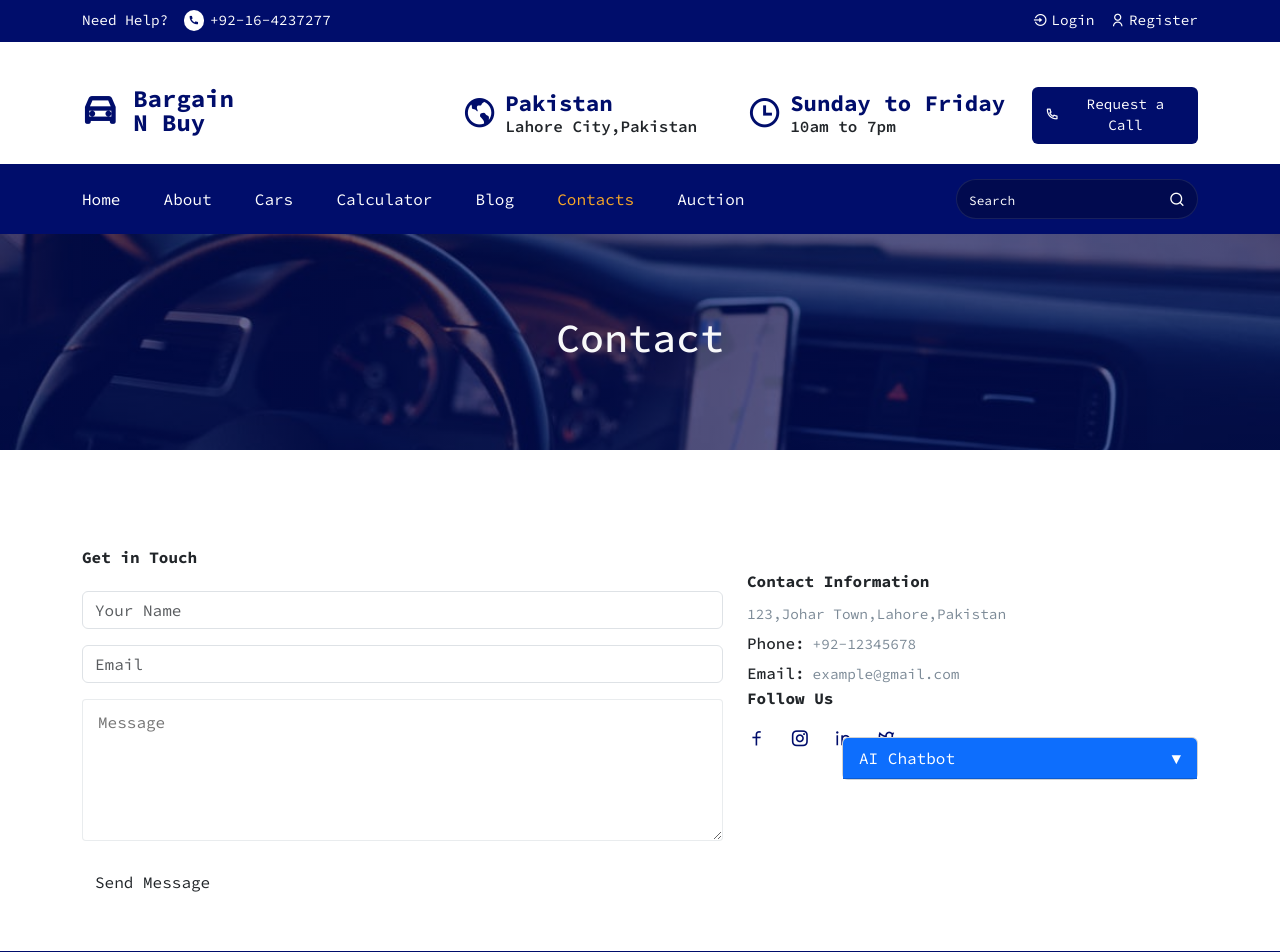
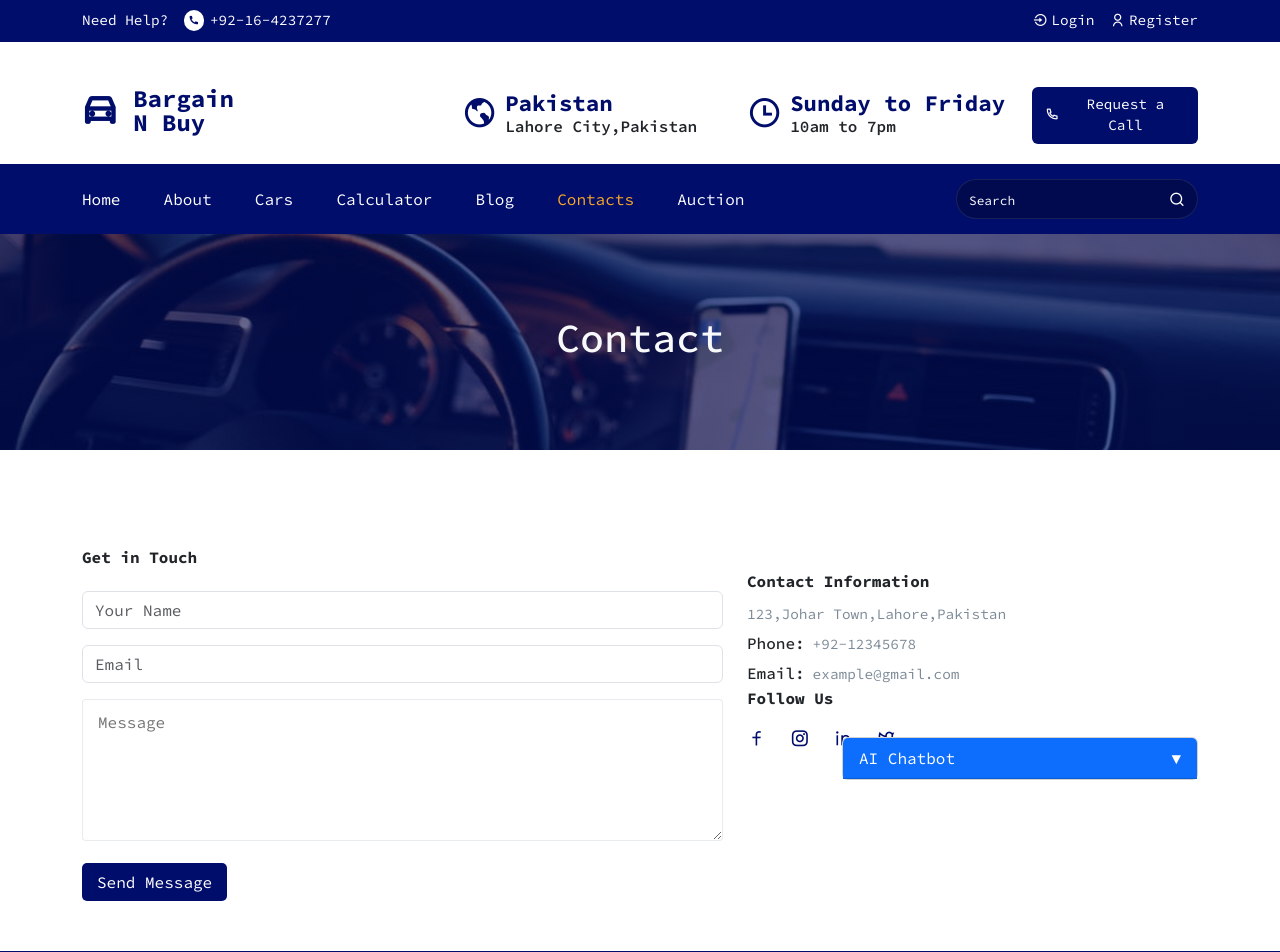
Before and after one commit to razibshakil9/Bargain-Buy, a React (Vite) app: page /contact in a window 1280 px wide. Shown: the top 952 px of the page. Built offline with nearby package versions, Linux system fonts and the light colour scheme.

Commit message:
change className

```diff
--- a/src/pages/Contact.jsx
+++ b/src/pages/Contact.jsx
@@ -42,7 +42,7 @@ const Contact = () => {
                             <FormGroup className='contact_form'>
                                 <textarea rows='5' placeholder='Message' className='textarea'></textarea>
                             </FormGroup>
-                            <button className='btn contact_btn' type='submit'>Send Message</button>
+                            <button className=' contact_btn' type='submit'>Send Message</button>
                         </Form>
                     </Col>
                     <Col lg='5' md='5'>
```
